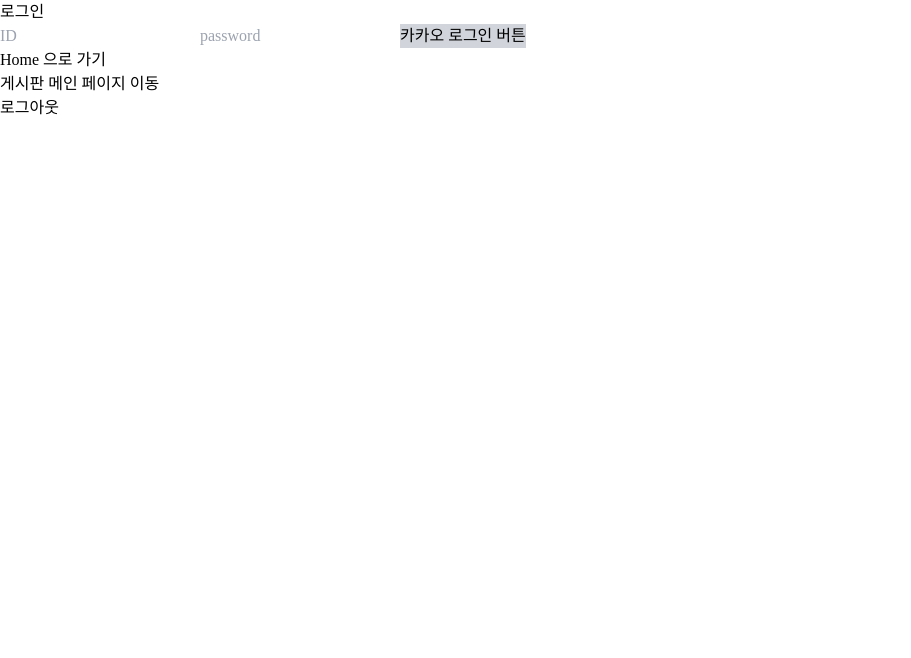
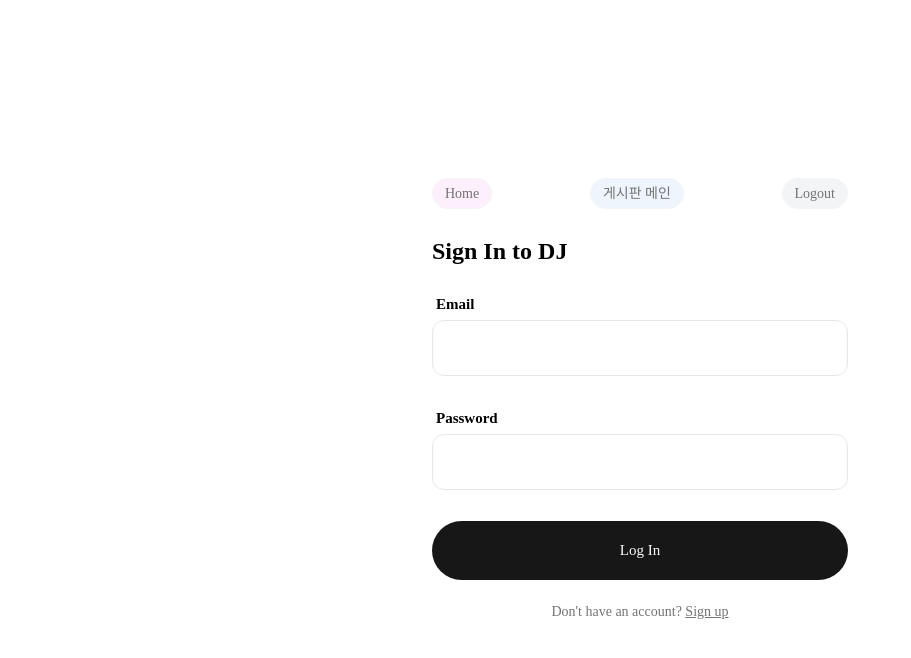
Before and after one commit to JEONGDEOKJIN/toyproject-login, a React (Create React App) app in the folder frontend/: page /login in a window 1280 px wide. Shown: the top 658 px of the page, without its empty margins (0-911 px from the left). Built offline with nearby package versions, Linux system fonts and the light colour scheme; a web font is replaced by a local one.

Commit message:
0404 로그인 및 회원가입 기본 페이지

```diff
--- a/frontend/src/components/ButtonHome.jsx
+++ b/frontend/src/components/ButtonHome.jsx
@@ -1,19 +1,20 @@
-import React from 'react'
-import { useNavigate } from 'react-router-dom'
-
+import React from "react";
+import { useNavigate } from "react-router-dom";
 
 export const ButtonHome = () => {
+  const navigate = useNavigate();
 
-    const navigate = useNavigate()
-
-    const onClickHome = () => {
-        navigate('/')
-    }
+  const onClickHome = () => {
+    navigate("/");
+  };
 
   return (
-    <button onClick={onClickHome}>
-        Home 으로 가기
+    <button
+      className=" hover:bg-[rgba(234,100,217,0.3)]  hover:text-neutral-800
+      bg-[rgba(234,100,217,0.1)] transition-all ease-in border-gray-100 border-[1px] px-3 py-1 rounded-full text-[14px]"
+      onClick={onClickHome}
+    >
+      Home
     </button>
-
-  )
-}
+  );
+};
--- a/frontend/src/components/ButtonLogout.jsx
+++ b/frontend/src/components/ButtonLogout.jsx
@@ -11,15 +11,25 @@
     deleteCookies("refreshToken");
     formReset();
 
-    // accessToken 초기과
-    resetAccessToken()
-      // set_accessToken(undefined)
-      // undefined 문자열 자체가 넘어가서, '토큰 변조 에러 코드' 가 뜸
+    // accessToken 초기화
+    resetAccessToken(); // recoil 완전 초기화
+    // set_accessToken(undefined) // 토큰 변조 테스트 용 | undefined 문자열 자체가 넘어가서, '토큰 변조 에러 코드' 가 뜸
   };
+
 
   return (
     <>
-      <button onClick={onClickLogout}>로그아웃</button>
+      <button
+        className=" hover:bg-gray-800  hover:text-white
+      bg-gray-100  transition-all ease-in border-gray-100 border-[1px] px-3 py-1 rounded-full text-[14px]"
+        onClick={onClickLogout}
+      >
+        Logout
+      </button>
+
+      {/* <button className="hover:font-semibold " onClick={onClickLogout}>
+        Logout
+      </button> */}
     </>
   );
 };
--- a/frontend/src/components/ButtonNavigateMain.jsx
+++ b/frontend/src/components/ButtonNavigateMain.jsx
@@ -1,16 +1,24 @@
-import React from 'react'
-import { useNavigate } from 'react-router-dom';
+import React from "react";
+import { useNavigate } from "react-router-dom";
 
 const ButtonNavigateMain = () => {
-    const navigate = useNavigate()
-    const onClickMain = () => {
-      navigate("/main");
-    };
+  const navigate = useNavigate();
+  const onClickMain = () => {
+    navigate("/main");
+  };
   return (
     <div>
-    <button onClick={onClickMain}> 게시판 메인 페이지 이동</button>
-  </div>
-  )
-}
+      <button
+        className=" hover:bg-[rgba(100,154,234,0.3)]  hover:text-neutral-800
+      bg-[rgba(100,154,234,0.1)] transition-all ease-in border-gray-100 border-[1px] px-3 py-1 rounded-full text-[14px]"
+        onClick={onClickMain}
+      >
+        게시판 메인
+      </button>
 
-export default ButtonNavigateMain
+
+    </div>
+  );
+};
+
+export default ButtonNavigateMain;
--- a/frontend/src/contents/Login/LoginForm.jsx
+++ b/frontend/src/contents/Login/LoginForm.jsx
@@ -27,8 +27,6 @@
     setPassword("");
     setEmail("");
   };
-
-
 
   const onSubmitLoginFetch = async (e) => {
     e.preventDefault();
@@ -85,37 +83,77 @@
   };
 
   return (
-    <div>
-      로그인
+    <div className="w-full  max-w-[416px]  flex flex-col gap-6 ">
+      <div className="text-[14px]  text-neutral-500 justify-between flex-row flex max-w-[416px] w-full ">
+        <ButtonHome />
+        <ButtonNavigateMain />
+        <ButtonLogout formReset={formReset} />
+      </div>
+
+      <h1 className="font-bold text-[24px]">Sign In to DJ</h1>
+
       <form onSubmit={onSubmitLoginFetch}>
+        <div className="flex flex-col gap-4">
+          <div className="flex flex-col w-full h-[98px] gap-1">
+            <label className="text-[15px] font-semibold ml-1">Email</label>
             <input
               name="email"
               type="email"
               value={email}
               onChange={(e) => setEmail(e.target.value)}
-          placeholder="ID"
+              // placeholder="ID"
+              // className="h-[56px] py-[18px] px-[20px]"
+              className={`${
+                email && email !== "" ? "bg-neutral-50" : "bg-white"
+              }
+              focus:outline-none focus:shadow-searchBox focus:border-searchBoxBorder
+              active:border-gray-50 hover:shadow-searchBox hover:border-black/[.10]
+              transition-all ease-in-out h-[56px] w-full py-[18px] px-[20px] rounded-[12px] border-[1px] border-gray-200`}
             />
+          </div>
 
+          <div className="flex flex-col w-full h-[98px] gap-1">
+            <label className="text-[15px] font-semibold ml-1"> Password </label>
             <input
               name="password"
               type="password"
               value={password}
+              style={{ backgroundColor: "transparent" }}
               onChange={(e) => setPassword(e.target.value)}
-          placeholder="password"
+              // placeholder="password"
+              className={`${
+                password && password !== "" ? "bg-neutral-50" : "bg-white"
+              }
+              focus:outline-none focus:shadow-searchBox focus:border-searchBoxBorder
+              active:border-gray-50 hover:shadow-searchBox hover:border-black/[.10]
+              transition-all ease-in-out h-[56px] w-full py-[18px] px-[20px] rounded-[12px] border-[1px] border-gray-200`}
             />
+          </div>
 
+          <div className="flex flex-col w-full h-[56px] gap-1">
             <input
               type="submit"
-          value="카카오 로그인 버튼"
-          className="bg-gray-300 cursor-pointer"
+              value="Log In"
+              className="rounded-[50px] text-[15px] cursor-pointer p-[18px] transition-all ease-in-out
+
+              hover:border-black/[.10]   hover:bg-gray-500 bg-neutral-900 x-full text-neutral-50"
               disabled={isSubmitting} // isSubmitting 가 true 면 -> 버튼 비활성화 -> 중복제출방지
             />
+          </div>
+        </div>
       </form>
-      <ButtonHome />
-      <ButtonNavigateMain />
-      <ButtonLogout formReset={formReset} />
 
-
+      <div className="flex justify-center x-full text-[14px] text-neutral-500">
+        <p>
+          Don't have an account?{" "}
+          <a
+            href="/register"
+            className="underline transition-all hover:font-semibold "
+          >
+            Sign up
+          </a>{" "}
+        </p>
+      </div>
     </div>
   );
 };
--- a/frontend/src/contents/Register/RegisterForm.jsx
+++ b/frontend/src/contents/Register/RegisterForm.jsx
@@ -3,6 +3,8 @@
 import { ButtonHome } from "../../components/ButtonHome";
 import { useNavigate } from "react-router-dom";
 import checkValid from "../../utils/checkValid";
+import ButtonNavigateMain from "../../components/ButtonNavigateMain";
+import ButtonLogout from "../../components/ButtonLogout";
 
 const RegisterForm = () => {
   const [isSubmitting, setIsSubmitting] = useState(false);
@@ -15,7 +17,7 @@
 
   const navigate = useNavigate();
 
-  const FormReset = () => {
+  const formReset = () => {
     setName("");
     setPassword("");
     setEmail("");
@@ -41,12 +43,11 @@
       email,
       password,
       name,
-      type : "local"
+      type: "local",
     };
 
     if (isRegisterValid) {
-
-      console.log(userData , "userData")
+      console.log(userData, "userData");
 
       setIsSubmitting(true); // isSubmitting 가 true 면 -> 버튼 비활성화 -> 중복제출방지
 
@@ -64,7 +65,7 @@
         // ✅ 회원가입이 성공이면 로그인 페이지로 이동
         // if(response && response.status === 200) navigate('/login')
         if (response) {
-          FormReset();
+          formReset();
           navigate("/login");
         }
       } catch (error) {
@@ -76,41 +77,122 @@
   };
 
   return (
-    <div>
-      Register
+    <div className="w-full  max-w-[416px]  flex flex-col gap-6 ">
+      <div className="text-[14px]  text-neutral-500 justify-between flex-row flex max-w-[416px] w-full ">
+        <ButtonHome />
+        <ButtonNavigateMain />
+      </div>
+
+      <h1 className="font-bold text-[24px]">Sign up to DJ </h1>
+
       <form onSubmit={onSubmitRegister}>
+        <div className="flex flex-col gap-4">
+          <div className="flex flex-col w-full h-[98px] gap-1">
+            <label className="text-[15px] font-semibold ml-1">Email</label>
             <input
               name="email"
               type="email"
-          placeholder="email"
               value={email}
               onChange={(e) => setEmail(e.target.value)}
+              // placeholder="ID"
+              // className="h-[56px] py-[18px] px-[20px]"
+              className={`${
+                email && email !== "" ? "bg-neutral-50" : "bg-white"
+              }
+              focus:outline-none focus:shadow-searchBox focus:border-searchBoxBorder
+              active:border-gray-50 hover:shadow-searchBox hover:border-black/[.10]
+              transition-all ease-in-out h-[56px] w-full py-[18px] px-[20px] rounded-[12px] border-[1px] border-gray-200`}
             />
-        {/* ✅ 에러메시지보여주기 */}
+          </div>
 
+          <div className="flex flex-col w-full h-[98px] gap-1">
+            <label className="text-[15px] font-semibold ml-1"> Password </label>
             <input
               name="password"
               type="password"
-          placeholder="password"
               value={password}
+              style={{ backgroundColor: "transparent" }}
               onChange={(e) => setPassword(e.target.value)}
+              // placeholder="password"
+              className={`${
+                password && password !== "" ? "bg-neutral-50" : "bg-white"
+              }
+              focus:outline-none focus:shadow-searchBox focus:border-searchBoxBorder
+              active:border-gray-50 hover:shadow-searchBox hover:border-black/[.10]
+              transition-all ease-in-out h-[56px] w-full py-[18px] px-[20px] rounded-[12px] border-[1px] border-gray-200`}
             />
+          </div>
+
+          <div className="flex flex-col w-full h-[98px] gap-1">
+            <label className="text-[15px] font-semibold ml-1"> Name </label>
             <input
               name="name"
-          type="text"
-          placeholder="name"
+              type="name"
               value={name}
+              style={{ backgroundColor: "transparent" }}
               onChange={(e) => setName(e.target.value)}
+              // placeholder="password"
+              className={`${name && name !== "" ? "bg-neutral-50" : "bg-white"}
+              focus:outline-none focus:shadow-searchBox focus:border-searchBoxBorder
+              active:border-gray-50 hover:shadow-searchBox hover:border-black/[.10]
+              transition-all ease-in-out h-[56px] w-full py-[18px] px-[20px] rounded-[12px] border-[1px] border-gray-200`}
             />
+          </div>
 
+          <div className="flex flex-col w-full h-[56px] gap-1">
             <input
               type="submit"
-          value="submitRegister"
+              value="Create Account"
+              className="rounded-[50px] text-[15px] cursor-pointer p-[18px] transition-all ease-in-out
+
+              hover:border-black/[.10]   hover:bg-gray-500 bg-neutral-900 x-full text-neutral-50"
               disabled={isSubmitting} // isSubmitting 가 true 면 -> 버튼 비활성화 -> 중복제출방지
             />
+          </div>
+        </div>
       </form>
-      <ButtonHome />
     </div>
+
+    // <div>
+    //   Register
+    //   <form onSubmit={onSubmitRegister}>
+
+    // 1️⃣ 이메일
+    //     <input
+    //       name="email"
+    //       type="email"
+    //       placeholder="email"
+    //       value={email}
+    //       onChange={(e) => setEmail(e.target.value)}
+    //     />
+    //     {/* ✅ 에러메시지보여주기 */}
+
+    // 2️⃣ 비밀번호
+    //     <input
+    //       name="password"
+    //       type="password"
+    //       placeholder="password"
+    //       value={password}
+    //       onChange={(e) => setPassword(e.target.value)}
+    //     />
+
+    // 3️⃣ 이름
+    //     <input
+    //       name="name"
+    //       type="text"
+    //       placeholder="name"
+    //       value={name}
+    //       onChange={(e) => setName(e.target.value)}
+    //     />
+
+    //     <input
+    //       type="submit"
+    //       value="submitRegister"
+    //       disabled={isSubmitting} // isSubmitting 가 true 면 -> 버튼 비활성화 -> 중복제출방지
+    //     />
+    //   </form>
+    //   <ButtonHome />
+    // </div>
   );
 };
 
@@ -141,7 +223,6 @@
 //   setIsRegisterValid
 // );
 
-
 // formData.append("email", email); // input 의 name 속성으로 찾아옴
 // formData.append("password", password);
 // formData.append("name", name);
--- a/frontend/src/index.css
+++ b/frontend/src/index.css
@@ -46,3 +46,8 @@
   background-color: rgba(255, 218, 121, 0.5);
   color: #0d0c22; /* 필요에 따라 색상 조정 */
 }
+
+
+/* input 태그 넣었을 때, 기본적으로 파란색 배경이 보이는 것 없애기 */
+input:-webkit-autofill { -webkit-box-shadow: 0 0 0 30px #fff inset ; -webkit-text-fill-color: #000; }
+input:-webkit-autofill, input:-webkit-autofill:hover, input:-webkit-autofill:focus, input:-webkit-autofill:active { transition: background-color 5000s ease-in-out 0s; }
--- a/frontend/src/pages/Login.jsx
+++ b/frontend/src/pages/Login.jsx
@@ -4,8 +4,9 @@
 const Login = () => {
   return (
     <>
-      <LoginForm />
-
+      <div className="flex items-center justify-center w-screen min-h-screen bg-white">
+        <LoginForm />
+      </div>
     </>
   );
 };
--- a/frontend/src/pages/Main.jsx
+++ b/frontend/src/pages/Main.jsx
@@ -2,6 +2,7 @@
 import ButtonNavigateLogin from "../components/ButtonNavigateLogin";
 import getCookie from "../utils/getRefreshTokenFromCookie";
 import useAxiosInterceptor from "../apis/useAxiosInterceptor.js";
+import getNewAccessToken from "../apis/getNewAccessToken.js";
 
 const Main = () => {
   const axiosInstance = useAxiosInterceptor();
@@ -25,6 +26,10 @@
   useEffect(() => {
     getCookie();
   }, []);
+
+  useEffect( () => {
+    getNewAccessToken()
+  } , [])
 
   return (
     <div>
```
Also changed, not shown: frontend/src/App.js (+6 -6 lines), frontend/src/apis/useAxiosInterceptor.js (+21 -10 lines), frontend/src/pages/Register.jsx (+7 -9 lines), frontend/tailwind.config.js (+13 -1 lines). Lines whose indentation alone changed are shown as unchanged.
